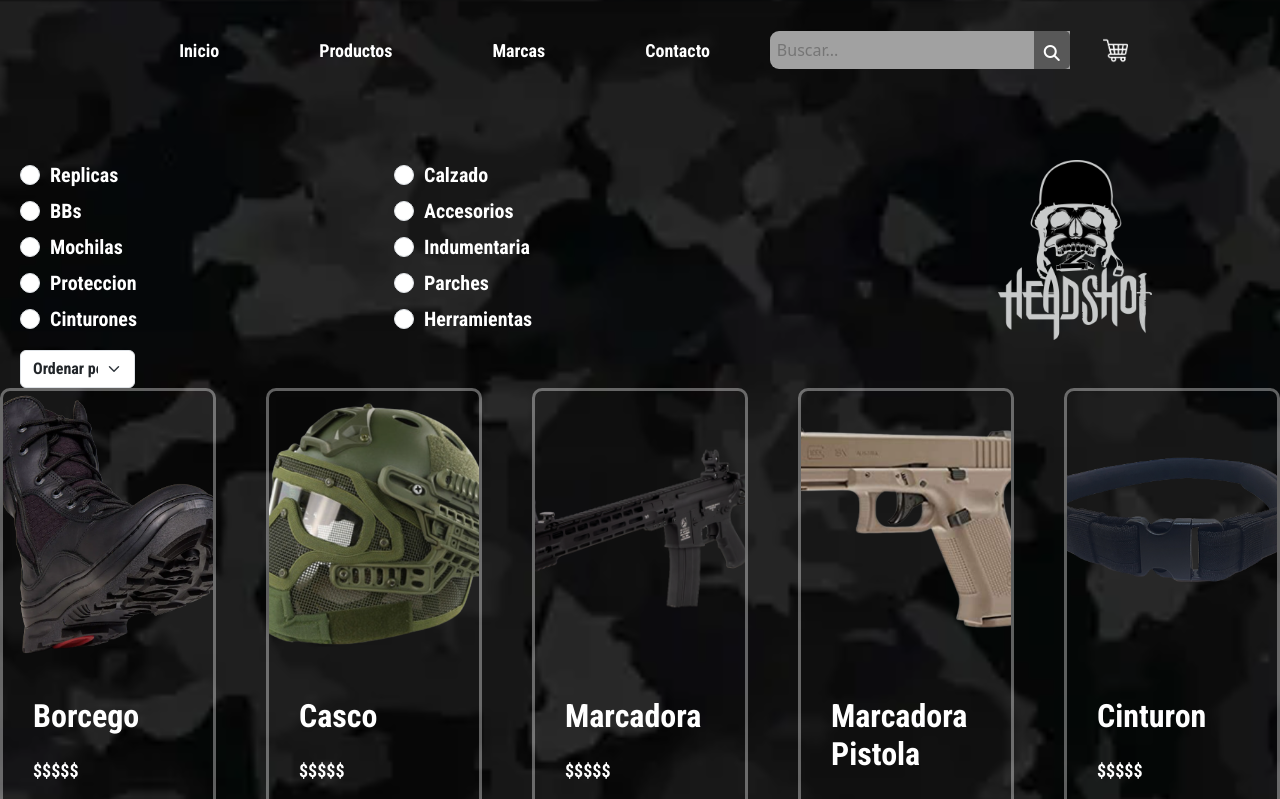
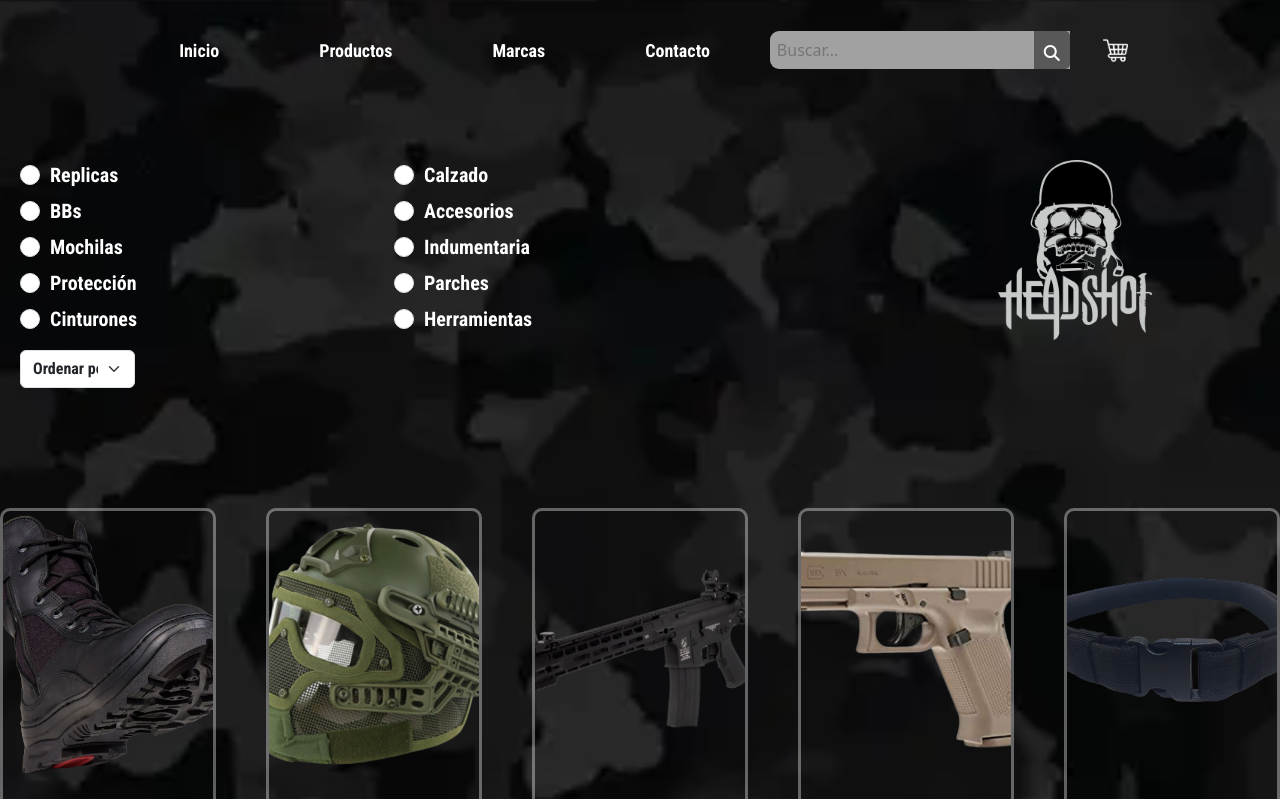
Before and after one commit to MatiasDeMarco1/Airsoft-Rosario, a plain HTML site: page secciones/Productos.html in a window 1280 px wide. Shown: the top 799 px of the page. Drawn offline with nearby package versions, Linux system fonts and the light colour scheme.

Commit message:
Puliendo detalles

```diff
--- a/secciones/Productos.html
+++ b/secciones/Productos.html
@@ -95,7 +95,7 @@
                 <div class="form-check">
                     <input class="form-check-input" type="radio" name="flexRadioDefault" id="flexRadioDefault1">
                     <label class="form-check-label" for="flexRadioDefault1">
-                        Proteccion
+                        Protección
                     </label>
                 </div>
             </li>
@@ -136,7 +136,7 @@
             <option value="4">Menor precio</option>
         </select>
     </section>
-    <ul class="container-producto">
+    <ul class="container-producto catalogo">
         <li class="item4234">
             <figure>
                 <img src="../Imagenes/Borcego.png" alt="Borcego" height="300px" width="300px">
--- a/style.css
+++ b/style.css
@@ -354,3 +354,8 @@ ul {
 }
 
 /* <<<<<<<<<<<<<<<<<<<<<<<<<<<<<<<<<<<<<<<<<<<<<<<<<<<<<<<<<<<<<<<<<<<<< */
+/* Catalogo >>>>>>>>>>>>>>>>>>>>>>>>>>>>>>>>>>>>>>>>>>>>>>>>>>>>>>>>>>>> */
+.catalogo {
+    margin-top: 120px;
+}
+/* <<<<<<<<<<<<<<<<<<<<<<<<<<<<<<<<<<<<<<<<<<<<<<<<<<<<<<<<<<<<<<<<<<<<< */
```
